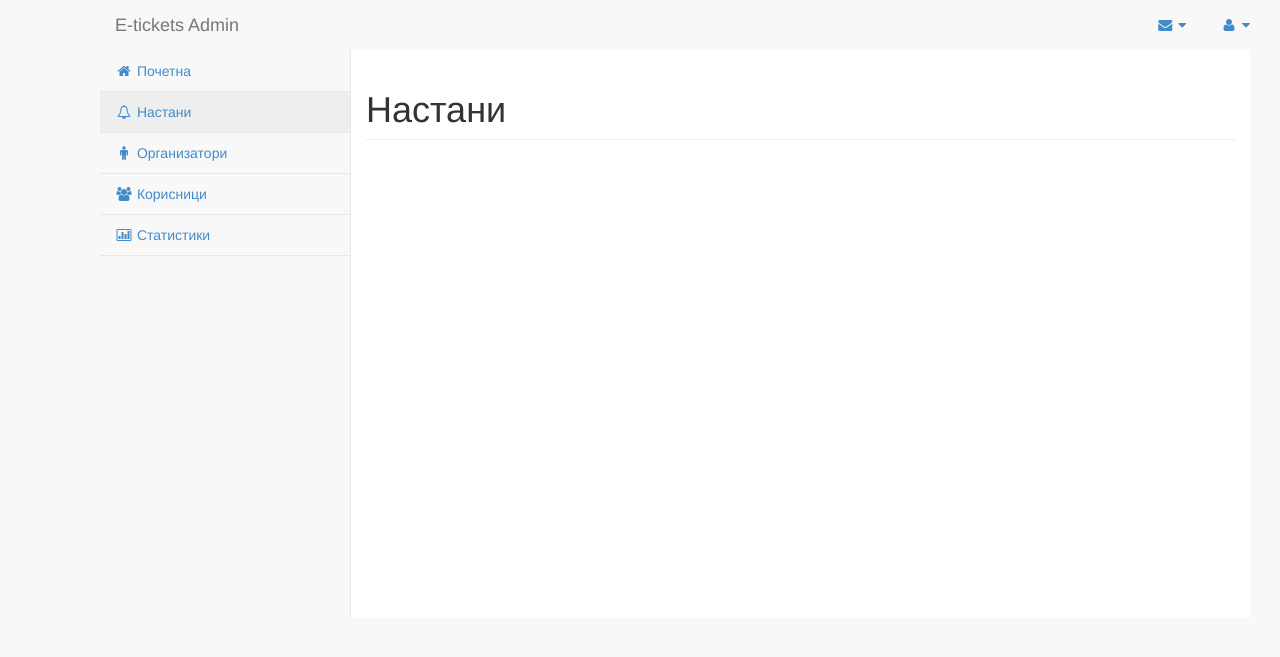
After one commit to DancheNikoloska/e-tickets, a PHP site: page /eventsAdmin in a window 1280 px wide. The commit adds this page. Shown: the top 657 px of the page. Run offline with PHP 8.4, Linux system fonts and the light colour scheme.

```diff
--- /dev/null
+++ b/eventsAdmin.php
@@ -0,0 +1,138 @@
+
+<!DOCTYPE html>
+<html lang="en">
+
+<head>
+<title>homeAdmin</title>
+    <meta charset="utf-8">
+    <meta http-equiv="X-UA-Compatible" content="IE=edge">
+    <meta name="viewport" content="width=device-width, initial-scale=1">
+    <meta name="description" content="">
+    <meta name="author" content="">
+
+    <title>SB Admin 2 - Bootstrap Admin Theme</title>
+
+    <!-- Bootstrap Core CSS -->
+    <link href="css/bootstrap.min.css" rel="stylesheet">
+
+    <!-- MetisMenu CSS -->
+    <link href="css/plugins/metisMenu/metisMenu.min.css" rel="stylesheet">
+
+    <!-- Timeline CSS -->
+    <link href="css/plugins/timeline.css" rel="stylesheet">
+
+    <!-- Custom CSS -->
+    <link href="css/sb-admin-2.css" rel="stylesheet">
+
+    <!-- Morris Charts CSS -->
+    <link href="css/plugins/morris.css" rel="stylesheet">
+
+    <!-- Custom Fonts -->
+    <link href="font-awesome-4.1.0/css/font-awesome.min.css" rel="stylesheet" type="text/css">
+
+
+</head>
+
+<body>
+
+    <div id="wrapper">
+
+        <!-- Navigation -->
+        <nav class="navbar navbar-default navbar-static-top" role="navigation" style="margin-bottom: 0;border:0px; width:1280px;">
+            <div class="navbar-header">
+                <button type="button" class="navbar-toggle" data-toggle="collapse" data-target=".navbar-collapse">
+                    <span class="sr-only">Toggle navigation</span>
+                    <span class="icon-bar"></span>
+                    <span class="icon-bar"></span>
+                    <span class="icon-bar"></span>
+                </button>
+                <a class="navbar-brand" href="index.html" style="margin-left: 100px;">E-tickets Admin</a>
+            </div>
+            <!-- /.navbar-header -->
+
+            <ul class="nav navbar-top-links navbar-right">
+                <li class="dropdown">
+                    <a class="dropdown-toggle" data-toggle="dropdown" href="#">
+                        <i class="fa fa-envelope fa-fw"></i>  <i class="fa fa-caret-down"></i>
+                    </a>
+
+                    <!-- /.dropdown-messages -->
+                </li>
+                <!-- /.dropdown -->
+
+
+                <li class="dropdown">
+                    <a class="dropdown-toggle" data-toggle="dropdown" href="#">
+                        <i class="fa fa-user fa-fw"></i>  <i class="fa fa-caret-down"></i>
+                    </a>
+
+                </li>
+                <!-- /.dropdown -->
+            </ul>
+            <!-- /.navbar-top-links -->
+
+            <div class="navbar-default sidebar" role="navigation" style="margin-left: 100px;">
+                <div class="sidebar-nav navbar-collapse">
+                    <ul class="nav" id="side-menu">
+
+                        <li>
+                            <a href="homeAdmin.php"><i class="fa fa-home fa-fw"></i> Почетна</a>
+                        </li>
+                        <li>
+                            <a class="active" href="eventsAdmin"><i class="fa fa-bell-o fa-fw"></i> Настани</a>
+
+                        </li>
+                        <li>
+                            <a href="#"><i class="fa fa-male fa-fw"></i> Организатори </a>
+                        </li>
+                        <li>
+                            <a href="#"><i class="fa fa-users fa-fw"></i> Корисници </a>
+                        </li>
+                        <li>
+                            <a href="#"><i class="fa fa-bar-chart-o fa-fw"></i> Статистики </a>
+
+                        </li>
+
+                    </ul>
+                </div>
+                <!-- /.sidebar-collapse -->
+            </div>
+            <!-- /.navbar-static-side -->
+        </nav>
+
+        <div id="page-wrapper" style="width: 900px; margin-left: 350px;">
+        	<div class="row">
+            <div class="row">
+                <div class="col-lg-12">
+                    <h1 class="page-header">Настани</h1>
+                </div>
+                <!-- /.col-lg-12 -->
+            </div>
+            <!-- /.row -->
+            <div class="row" class="col-lg-12">
+
+
+
+
+            <!-- /.row -->
+         </div>
+            <!-- /.row -->
+        </div>
+        <!--end of row -->
+        </div>
+        <!-- /#page-wrapper -->
+
+
+    <!-- /#wrapper -->
+
+  <!-- jQuery -->
+
+
+</body>
+	<script src="js/jquery.js"></script>
+    <script src="js/bootstrap.min.js"></script>
+	<script src="js/plugins/morris/raphael.min.js"></script>
+    <script src="js/plugins/morris/morris.min.js"></script>
+    <script src="js/plugins/morris/morris-data.js"></script>
+
+</html>
--- a/homeAdmin.php
+++ b/homeAdmin.php
@@ -79,7 +79,7 @@
                             <a class="active" href="homeAdmin.php"><i class="fa fa-home fa-fw"></i> Почетна</a>
                         </li>
                         <li>
-                            <a href="#"><i class="fa fa-bell-o fa-fw"></i> Настани</a>
+                            <a href="eventsAdmin.php"><i class="fa fa-bell-o fa-fw"></i> Настани</a>
 
                         </li>
                         <li>
```
Also changed, not shown: adminLogin.php (added, +74 -0 lines).
